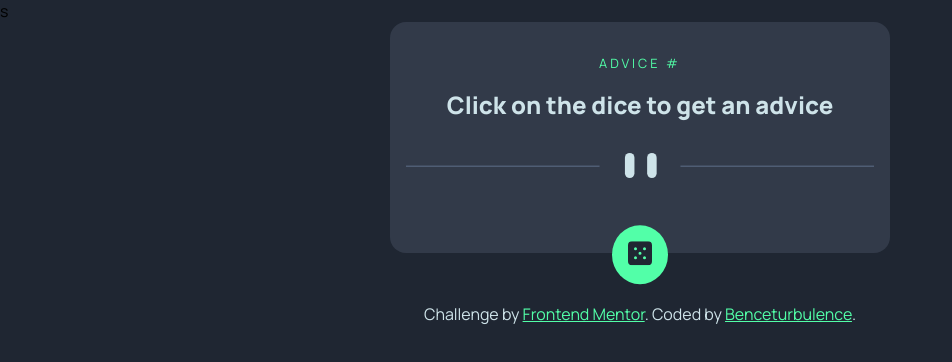
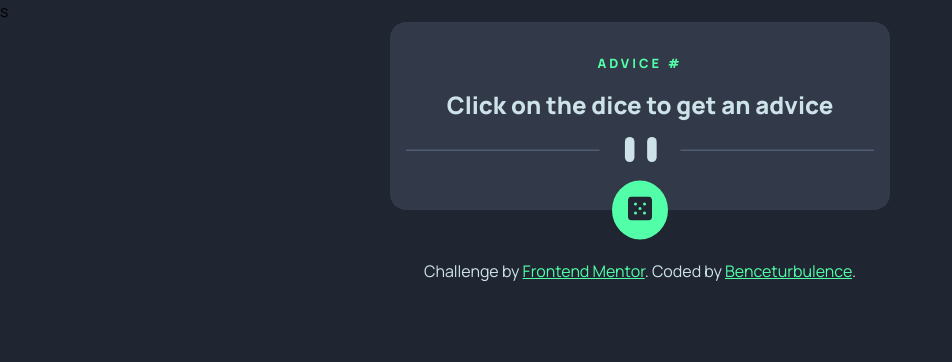
Before and after one commit to benceturbulence/FrontendMentor-advice-generator-app-main, a plain HTML site: page index.html in a window 1280 px wide. Shown: the whole page, without its empty margins (0-952 px from the left). Drawn offline with Linux system fonts and the light colour scheme.

Commit message:
correction

```diff
--- a/index.css
+++ b/index.css
@@ -32,7 +32,7 @@ img {
     text-align: center;
 }
 
-header {
+h1 {
     text-transform: uppercase;
     color: var(--neon-green);
     padding-top: 1rem;
@@ -55,7 +55,8 @@ header {
 .divider {
     width: 100%;
     padding: 0;
-    margin-top: 2rem;
+    margin-top: 1rem;
+    margin-bottom: 2rem;
 }
 
 #adviceBtn {
@@ -63,8 +64,10 @@ header {
     border-radius: 50%;
     border: none;
     background-color: var(--neon-green);
-    transform: translateY(80%);
-    margin: 0 auto;
+    position: absolute;
+    bottom: 0;
+    left: 50%;
+    transform: translate(-50%, 50%);
 }
 
 .attribution {
--- a/index.html
+++ b/index.html
@@ -14,21 +14,22 @@
 <body>
   <main class = "card">
       <div class="container">
-        <header id = "adviceNumEl">Advice #
-        </header>
+        <h1 id = "adviceNumEl">Advice #
+        </h1>
 
         <div class = "advice" id = "adviceEl">
           Click on the dice to get an advice        </div>
 
         <img class = "divider" src = "images/pattern-divider-mobile.svg">
-        <button id = "adviceBtn"><svg class = "dice" width="24" height="24" xmlns="http://www.w3.org/2000/svg"><path d="M20 0H4a4.005 4.005 0 0 0-4 4v16a4.005 4.005 0 0 0 4 4h16a4.005 4.005 0 0 0 4-4V4a4.005 4.005 0 0 0-4-4ZM7.5 18a1.5 1.5 0 1 1 0-3 1.5 1.5 0 0 1 0 3Zm0-9a1.5 1.5 0 1 1 0-3 1.5 1.5 0 0 1 0 3Zm4.5 4.5a1.5 1.5 0 1 1 0-3 1.5 1.5 0 0 1 0 3Zm4.5 4.5a1.5 1.5 0 1 1 0-3 1.5 1.5 0 0 1 0 3Zm0-9a1.5 1.5 0 1 1 0-3 1.5 1.5 0 0 1 0 3Z" fill="#202733"/></svg></button>
+        <button id = "adviceBtn" aria aria-label="Click here to get an advice"><svg class = "dice" width="24" height="24" xmlns="http://www.w3.org/2000/svg"><path d="M20 0H4a4.005 4.005 0 0 0-4 4v16a4.005 4.005 0 0 0 4 4h16a4.005 4.005 0 0 0 4-4V4a4.005 4.005 0 0 0-4-4ZM7.5 18a1.5 1.5 0 1 1 0-3 1.5 1.5 0 0 1 0 3Zm0-9a1.5 1.5 0 1 1 0-3 1.5 1.5 0 0 1 0 3Zm4.5 4.5a1.5 1.5 0 1 1 0-3 1.5 1.5 0 0 1 0 3Zm4.5 4.5a1.5 1.5 0 1 1 0-3 1.5 1.5 0 0 1 0 3Zm0-9a1.5 1.5 0 1 1 0-3 1.5 1.5 0 0 1 0 3Z" fill="#202733"/></svg></button>
       </div>
   </main>
-
-  <div class="attribution">
-    Challenge by <a href="https://www.frontendmentor.io?ref=challenge" target="_blank">Frontend Mentor</a>.
-    Coded by <a href="https://github.com/benceturbulence/">Benceturbulence</a>.
-  </div>
+  <footer>
+    <div class="attribution">
+      Challenge by <a href="https://www.frontendmentor.io?ref=challenge" target="_blank">Frontend Mentor</a>.
+      Coded by <a href="https://github.com/benceturbulence/">Benceturbulence</a>.
+    </div>
+  </footer>
   <script src="index.js"></script>
 </body>
 </html>
```
